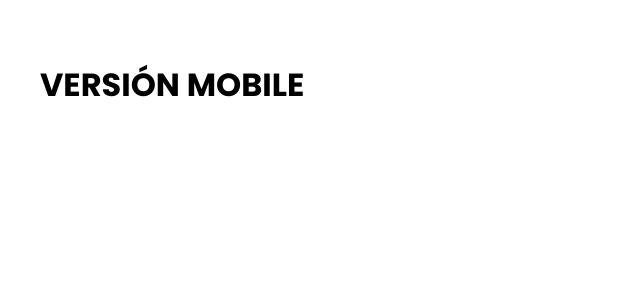
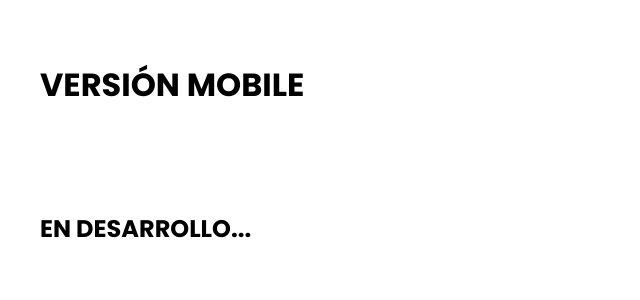
Before and after one commit to VITA110/GOHA-web, a Next.js app in the folder goha-web/: page /home/HomeMobile in a window 1280 px wide. Shown: the top 300 px of the page, without its empty margins (0-640 px from the left). Built offline with nearby package versions, Linux system fonts and the light colour scheme.

Commit message:
Mensaje y ajuste de resolución

```diff
--- a/goha-web/hooks/useViewport.js
+++ b/goha-web/hooks/useViewport.js
@@ -1,6 +1,6 @@
 import { useState, useEffect } from "react";
 
-export default function useViewport(breakpoint = 768) {
+export default function useViewport(breakpoint = 1380) {
   const [isMobile, setIsMobile] = useState(false);
 
   useEffect(() => {
--- a/goha-web/pages/home/HomeMobile.jsx
+++ b/goha-web/pages/home/HomeMobile.jsx
@@ -2,6 +2,7 @@ export default function HomeMobile() {
   return (
     <>
       <h1 style={{ padding: 40 }}>VERSIÓN MOBILE</h1>
+      <h2 style={{ padding: 40 }}>EN DESARROLLO...</h2>
     </>
   );
 }
--- a/goha-web/pages/index.js
+++ b/goha-web/pages/index.js
@@ -5,7 +5,7 @@ import HomeDesktop from "./home/HomeDesktop";
 import HomeMobile from "./home/HomeMobile";
 
 export default function Home() {
-  const isMobile = useViewport(768);
+  const isMobile = useViewport(1380);
 
   return isMobile ? <HomeMobile /> : <HomeDesktop />;
 }
```
